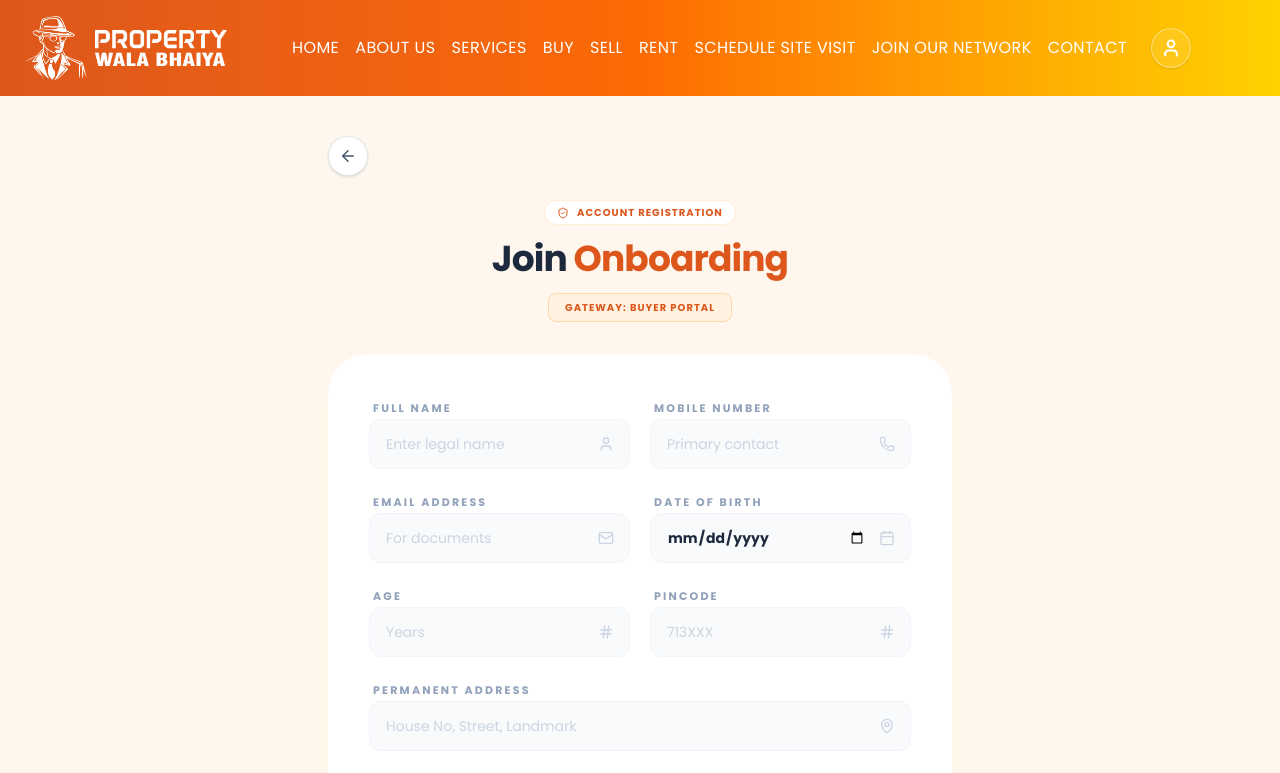
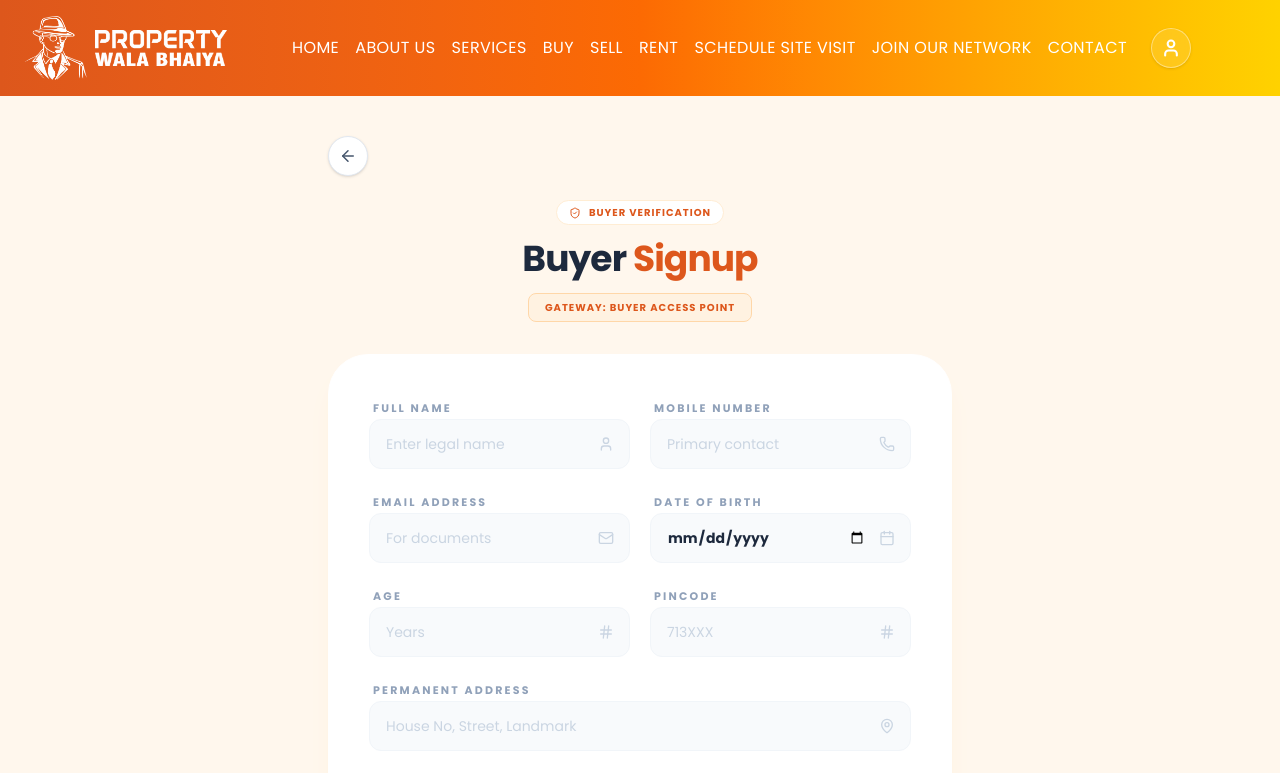
Before and after one commit to passportpulse/property-wala-ankita, a React (Vite) app: page /register in a window 1280 px wide. Shown: the top 773 px of the page. Built offline with nearby package versions, Linux system fonts and the light colour scheme; a web font is replaced by a local one.

Commit message:
signup page for developer updated

```diff
--- a/src/pages/signup/Register.jsx
+++ b/src/pages/signup/Register.jsx
@@ -68,20 +68,21 @@ export default function Register() {
               <div className="inline-flex items-center gap-2 px-3 py-1 rounded-full bg-white border border-orange-100 mb-4">
                 <ShieldCheck size={12} className="text-dark-orange" />
                 <span className="text-[10px] font-black uppercase tracking-widest text-dark-orange">
-                  Account Registration
+                  {userType} Verification
                 </span>
               </div>
 
               <h1 className="text-3xl lg:text-4xl font-black text-slate-800 tracking-tight leading-none">
-                {userType === "buyer" || userType === "seller"
-                  ? "Join"
-                  : "Partner"}{" "}
-                <span className="text-dark-orange">Onboarding</span>
+                {userType === "buyer" && "Buyer"}
+                {userType === "seller" && "Seller"}
+                {userType === "partner" && "Partner"}
+                {userType === "developer" && "Developer"}
+                <span className="text-dark-orange"> Signup</span>
               </h1>
 
               <div className="mt-4 inline-block px-4 py-1.5 rounded-lg bg-orange-100/50 border border-orange-200">
                 <p className="text-[10px] font-black text-dark-orange uppercase tracking-[0.1em]">
-                  Gateway: {userType} Portal
+                  Gateway: {userType} Access Point
                 </p>
               </div>
             </div>
@@ -165,12 +166,14 @@ export default function Register() {
                     />
                   </div>
 
-                  {/* DOCUMENTS SECTION: Only for Partners and Developers */}
-                  {(userType === "partner" || userType === "developer") && (
-                    <div className="md:col-span-2 grid grid-cols-1 md:grid-cols-2 gap-6 pt-6 mt-2 border-t border-slate-100">
+                  {/* ROLE-SPECIFIC SECTIONS */}
+
+                  {/* 1. PARTNER SECTION: Photo & KYC */}
+                  {userType === "partner" && (
+                    <div className="md:col-span-2 grid grid-cols-1 md:grid-cols-2 gap-6 pt-6 mt-2 border-t border-slate-100 animate-in fade-in duration-500">
                       <div className="md:col-span-2">
                         <h3 className="text-[11px] font-black uppercase text-slate-400 tracking-[0.2em]">
-                          Required Credentials
+                          Partner Verification
                         </h3>
                       </div>
 
@@ -208,7 +211,7 @@ export default function Register() {
                         </div>
                       </div>
 
-                      {/* Document Upload */}
+                      {/* KYC Document Upload */}
                       <div className="space-y-3">
                         <label className="text-[10px] font-black uppercase text-slate-500 ml-1">
                           KYC Document (PDF/JPG)
@@ -235,10 +238,50 @@ export default function Register() {
                               {addressFile ? addressFile.name : "Select File"}
                             </span>
                             <span className="text-[9px] font-bold text-slate-400">
-                              Address Proof
+                              Identity Proof
                             </span>
                           </div>
                         </label>
+                      </div>
+                    </div>
+                  )}
+
+                  {/* 2. DEVELOPER SECTION: Project Name & Location */}
+                  {userType === "developer" && (
+                    <div className="md:col-span-2 grid grid-cols-1 md:grid-cols-2 gap-5 pt-6 mt-2 border-t border-slate-100 animate-in fade-in duration-500">
+                      <div className="md:col-span-2">
+                        <h3 className="text-[11px] font-black uppercase text-slate-400 tracking-[0.2em]">
+                          Development Details
+                        </h3>
+                      </div>
+
+                      <InputField
+                        label="Project Name"
+                        icon={<FileText size={16} />}
+                        placeholder="e.g. City Heights"
+                        required
+                      />
+
+                      <div className="space-y-1.5">
+                        <label className="text-[11px] font-black uppercase text-slate-400 tracking-[0.2em] ml-1">
+                          Project Location
+                        </label>
+                        <div className="relative flex items-center group">
+                          <select
+                            required
+                            className="w-full pl-4 pr-11 py-3.5 rounded-xl bg-slate-50 border border-slate-100 text-sm font-bold text-slate-800 outline-none focus:bg-white focus:border-dark-orange focus:ring-4 focus:ring-orange-50 transition-all appearance-none cursor-pointer"
+                          >
+                            <option value="">Select Durgapur Area</option>
+                            {placesInWB.Durgapur.map((area) => (
+                              <option key={area} value={area}>
+                                {area}
+                              </option>
+                            ))}
+                          </select>
+                          <div className="absolute right-4 text-slate-300 pointer-events-none group-focus-within:text-dark-orange transition-colors">
+                            <MapPin size={16} />
+                          </div>
+                        </div>
                       </div>
                     </div>
                   )}
@@ -248,8 +291,7 @@ export default function Register() {
                   type="submit"
                   className="w-full flex items-center justify-center gap-3 py-4 rounded-xl bg-dark-orange text-white text-[11px] font-black uppercase tracking-[0.2em] shadow-xl shadow-slate-200 active:scale-95 transition-all hover:bg-black mt-4"
                 >
-                  Proceed to Subscription{" "}
-                  <ChevronRight size={18} />
+                  Proceed to Subscription <ChevronRight size={18} />
                 </button>
               </form>
             </div>
```
